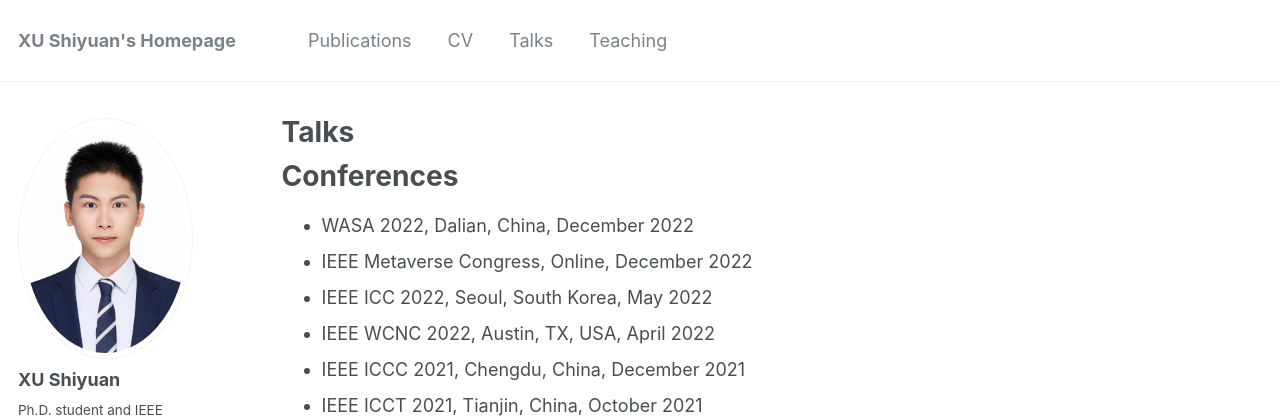
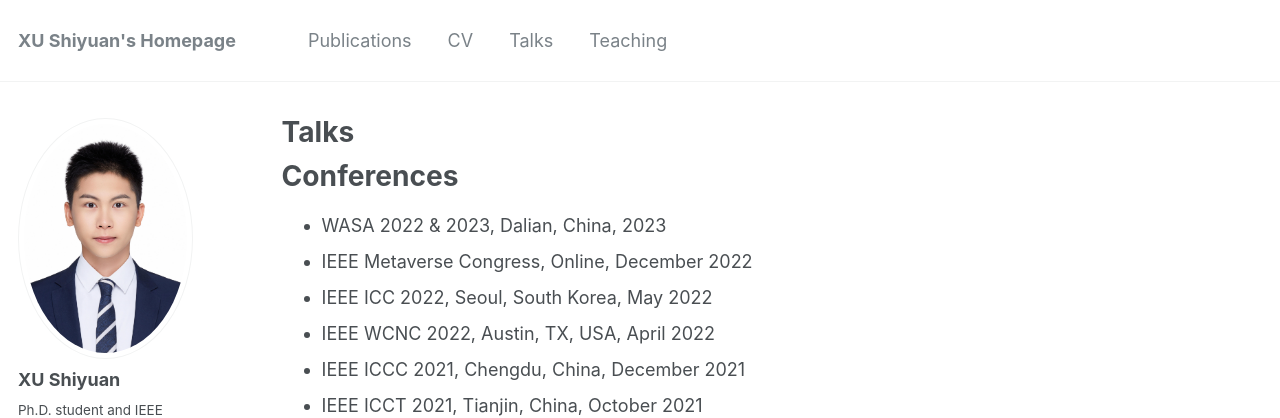
Before and after one commit to shiyuanjack/shiyuanjack.github.io, a Jekyll site: the page built from _pages/talks.md, in a window 1280 px wide. Shown: the top 418 px of the page. Built offline with Jekyll 4.4.1, drawn with Linux system fonts in a browser that asks for light colours; some web fonts are replaced.

Commit message:
Update talks.md

```diff
--- a/_pages/talks.md
+++ b/_pages/talks.md
@@ -11,7 +11,7 @@ redirect_from:
 
 Conferences
 ======
-* WASA 2022, Dalian, China, December 2022
+* WASA 2022 & 2023, Dalian, China, 2023
 * IEEE Metaverse Congress, Online, December 2022
 * IEEE ICC 2022, Seoul, South Korea, May 2022
 * IEEE WCNC 2022, Austin, TX, USA, April 2022
```
